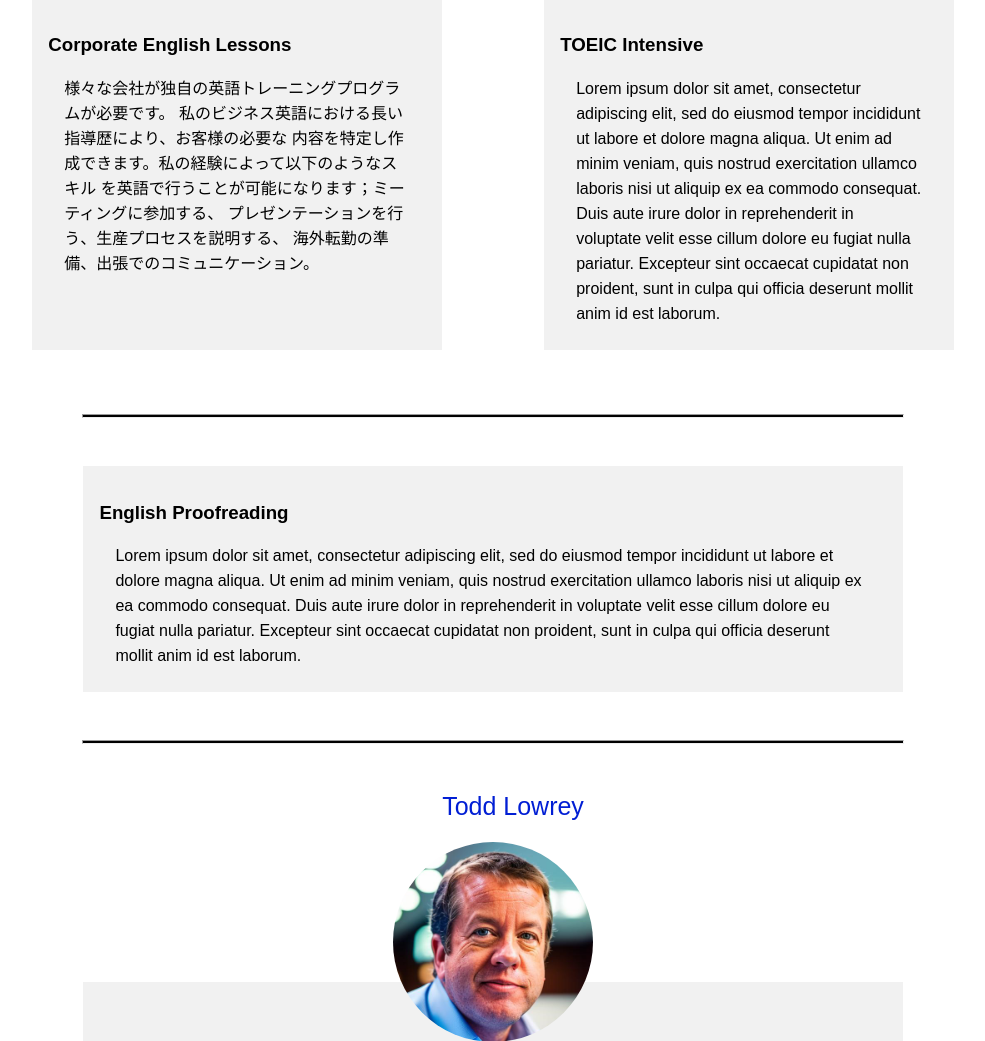
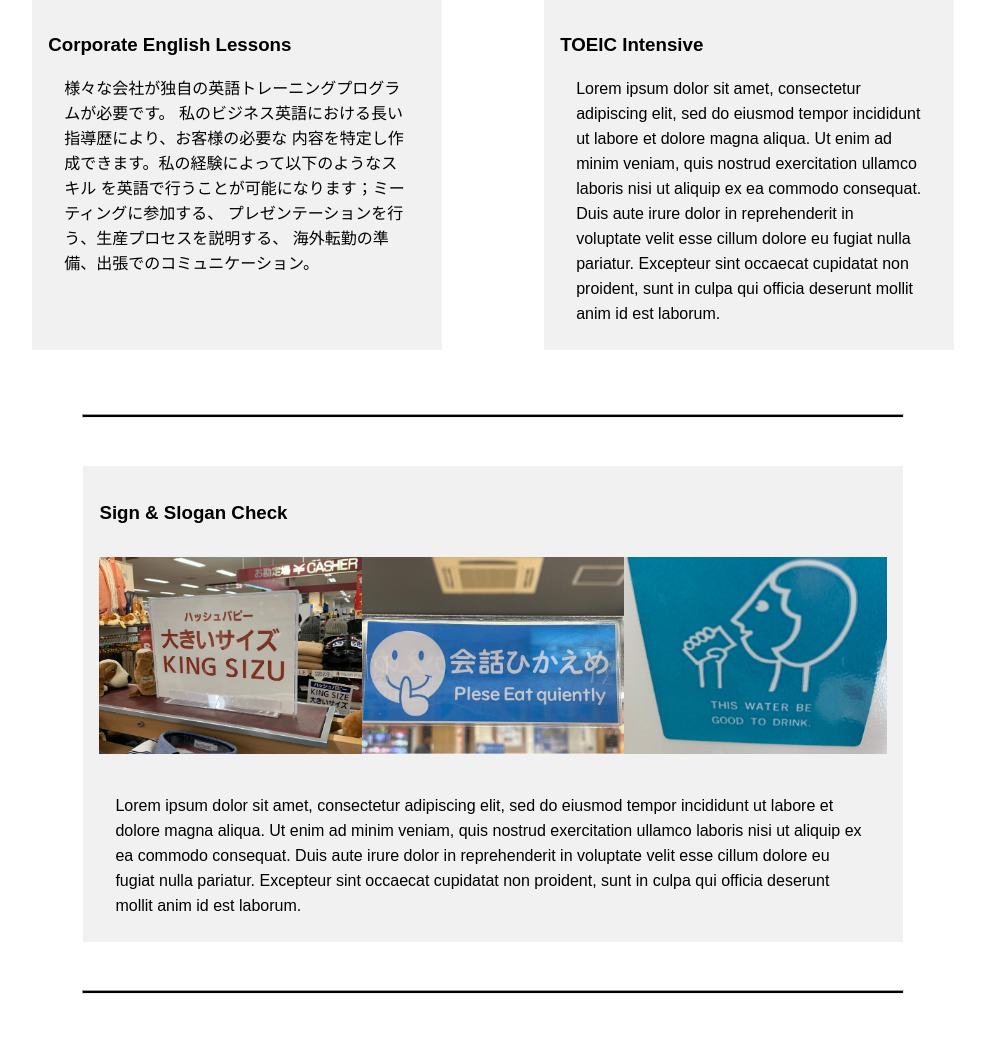
Before and after one commit to seankozen/lowrey-global-consulting, a PHP site: page /index.jp.html in a window 1280 px wide. Shown: the part 1202-2243 px from the top of the page, without its empty margins (147-1132 px from the left). Run offline with PHP 8.4, Linux system fonts and the light colour scheme; some web fonts are replaced.

Commit message:
Images added to sign & slogan check

```diff
--- a/index.jp.html
+++ b/index.jp.html
@@ -142,7 +142,19 @@
 
       <div id="english-proofreading" class="sections">
         <div class="section-card japanese">
-          <h3>English Proofreading</h3>
+          <h3>Sign & Slogan Check</h3>
+          <div class="picture-container">
+            <div class="example-pic">
+              <img src="/src/img/kingSizu1.jpg" alt="Sign with king sizu on it">
+            </div>
+            <div class="example-pic">
+              <img src="/src/img/pleaseEatQuiently.jpg" alt="Sign with please eat quiently on it">
+            </div>
+            <div class="example-pic">
+              <img src="/src/img/waterBeGood1.jpg" alt="Sign with water begood to drink on it">
+            </div>
+
+          </div>
           <p>
             Lorem ipsum dolor sit amet, consectetur adipiscing elit, sed do
             eiusmod tempor incididunt ut labore et dolore magna aliqua. Ut enim
--- a/src/css/styles.css
+++ b/src/css/styles.css
@@ -304,6 +304,24 @@ h1 {
   line-height: 25px;
 }
 
+.picture-container {
+  width: 100vw;
+  display: flex;
+  justify-content: center;
+  flex-direction: column;
+}
+
+.example-pic {
+  max-width: fit-content;
+  margin-left: auto;
+  margin-bottom: 1rem;
+}
+
+.example-pic img {
+  max-width: 100%;
+  margin-left: auto;
+}
+
 .profile-img {
   border-radius: 50%;
 }
@@ -555,6 +573,7 @@ footer {
   .motto {
     font-size: 40px;
     font-weight: 900;
+    opacity: 0.99;
     margin-left: 0;
   }
 
@@ -587,6 +606,24 @@ footer {
     width: 80%;
     margin: auto;
     margin-bottom: 3rem;
+  }
+
+  .picture-container {
+    width: 80vw;
+    display: flex;
+    justify-content: space-evenly;
+    flex-direction: row;
+    margin: 2rem 0;
+    padding: 0 1rem;
+  }
+
+  .example-pic {
+    margin-bottom: 0;
+    max-width: 80%;
+  }
+
+  .example-pic img {
+    object-fit: contain;
   }
 
   #todd-lowrey {
@@ -733,6 +770,22 @@ footer {
     width: 80%;
   }
 
+  .picture-container {
+    width: 100%;
+    display: flex;
+    justify-content: space-between;
+    flex-direction: row;
+  }
+
+  .example-pic {
+    margin-bottom: 0;
+    max-width: 80%;
+  }
+
+  .example-pic img {
+    object-fit: contain;
+  }
+
   #todd-lowrey {
     width: 80%;
     margin: 0 auto;
```
Also changed, not shown: dist/index.77a9bc14.css (+54 -0 lines), dist/index.html (+14 -0 lines), dist/index.jp.html (+13 -1 lines), index.html (+14 -0 lines), dist/kingSizu1.f18d4ef1.jpg (added), dist/pleaseEatQuiently.201f294b.jpg (added), dist/waterBeGood1.53004699.jpg (added), src/img/kingSizu1.jpg (added), src/img/pleaseEatQuiently.jpg (added), src/img/waterBeGood1.jpg (added), 1 other file.
